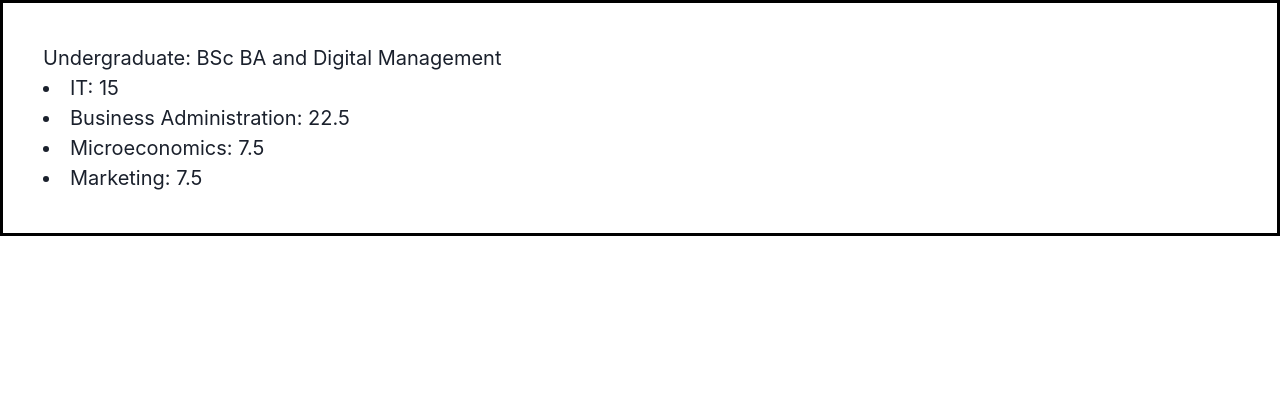
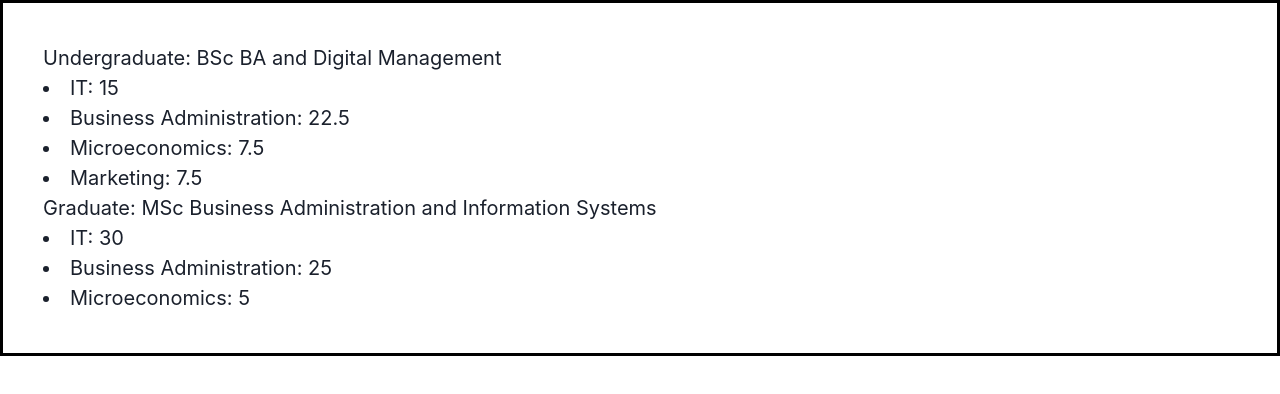
Before and after one commit to vemolista/cbs-pathfinder, a React (Create React App) app: page / in a window 1280 px wide. Shown: the top 394 px of the page. Built offline with nearby package versions, Linux system fonts and the light colour scheme.

Commit message:
Display requirements of a programme

```diff
--- a/src/App.tsx
+++ b/src/App.tsx
@@ -1,7 +1,8 @@
 import { ChakraProvider, Box, theme } from "@chakra-ui/react";
-import { digitalManagement } from "./declarations/data";
+import { digitalManagement, informationSystems } from "./declarations/data";
 import { ProgrammeLevel } from "./declarations/types";
 import { showRewards } from "./components/showRewards";
+import { RequirementsBox } from "./components/requirementsBox";
 
 export const App = () => (
 	<ChakraProvider theme={theme}>
@@ -11,6 +12,14 @@
 				{digitalManagement.title}
 			</Box>
 			{showRewards(digitalManagement.mandatoryCourses)}
+			<Box>
+				<Box>
+					{`${ProgrammeLevel[informationSystems.programmeLevel]}: ${
+						informationSystems.title
+					}`}
+				</Box>
+				<RequirementsBox requirements={informationSystems.requirements} />
+			</Box>
 		</Box>
 	</ChakraProvider>
 );
--- /dev/null
+++ b/src/components/requirementsBox.tsx
@@ -0,0 +1,24 @@
+import { Area, Requirement } from "../declarations/types";
+import { Box } from "@chakra-ui/react";
+
+interface RequirementsBoxProps {
+	requirements?: Requirement[];
+}
+
+export const RequirementsBox = (props: RequirementsBoxProps) => {
+	const { requirements } = props;
+
+	return (
+		<Box>
+			{requirements ? (
+				requirements.map((requirement, i) => (
+					<li key={i}>
+						{Area[requirement.area]}: {requirement.creditsInECTS}
+					</li>
+				))
+			) : (
+				<div>no requirements</div>
+			)}
+		</Box>
+	);
+};
```
